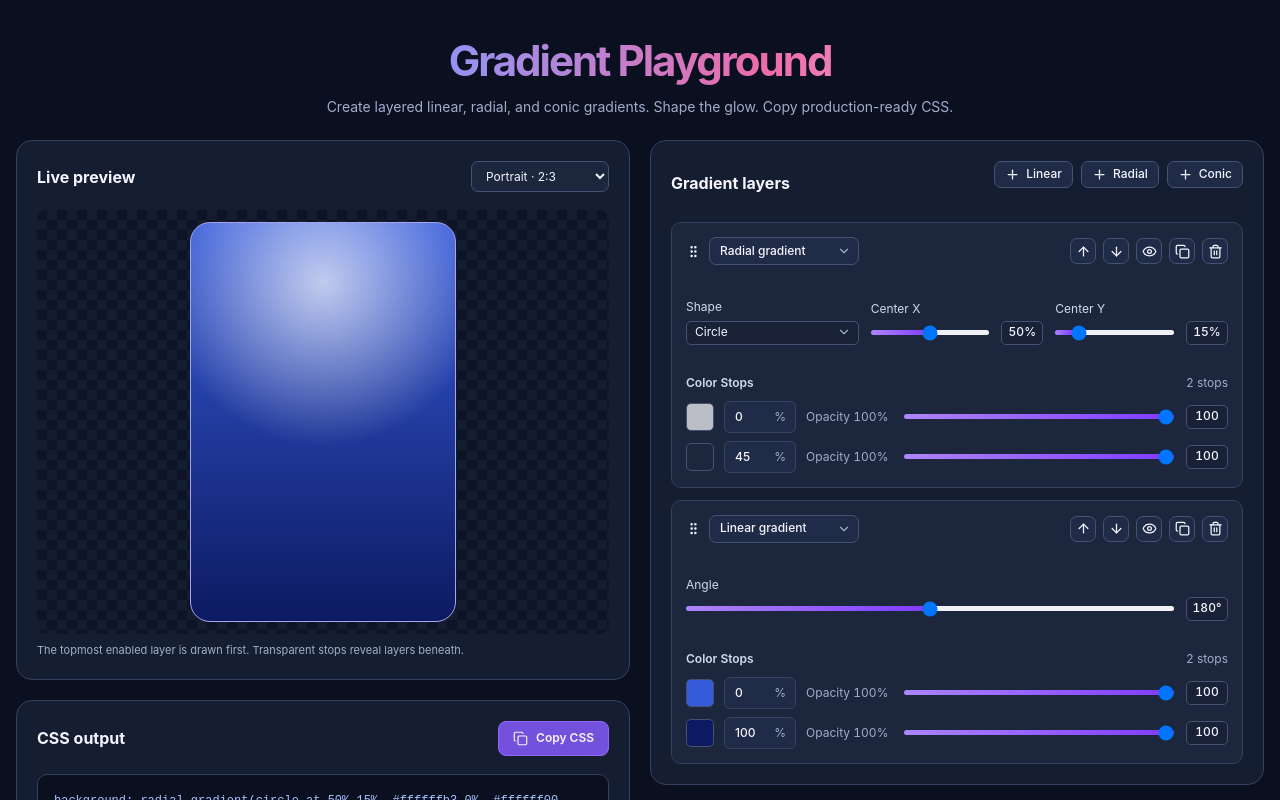
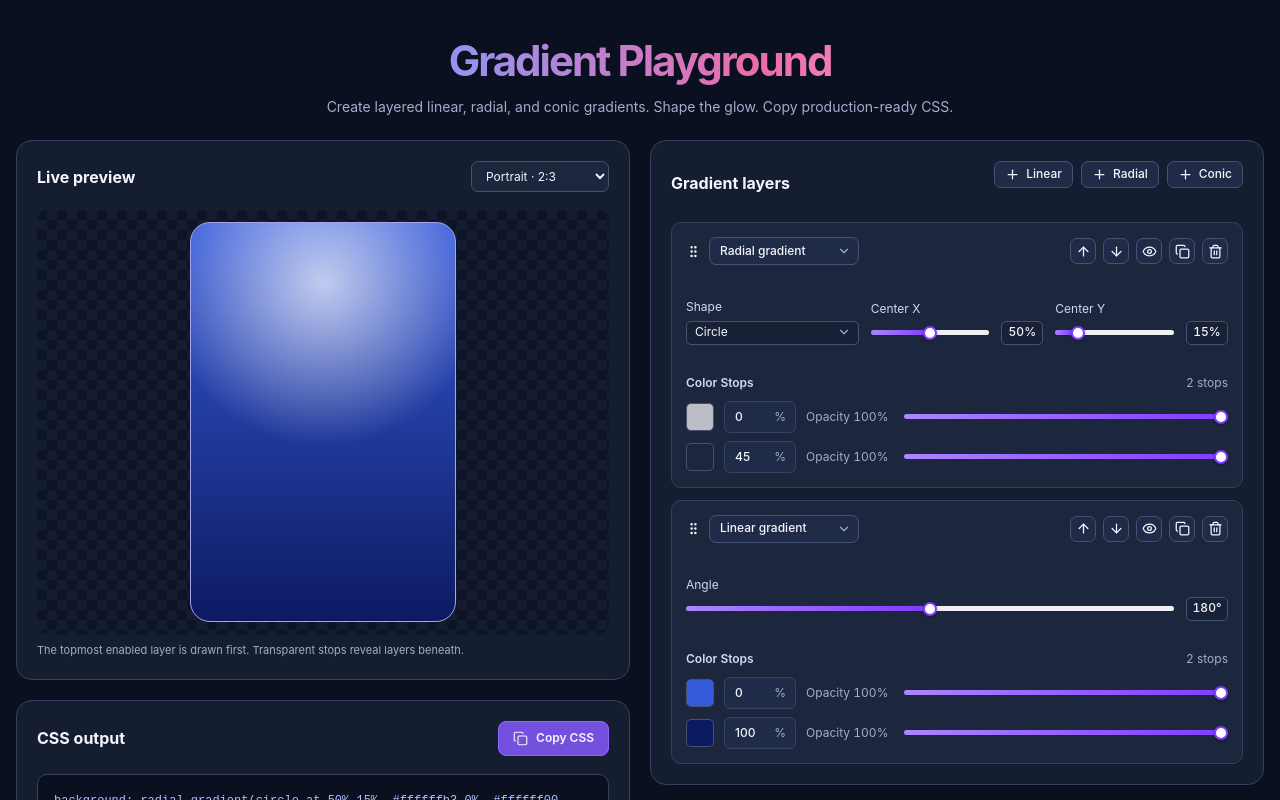
Before and after one commit to thomas367/gradientPlayground, a React (Vite) app: page / in a window 1280 px wide. Shown: the top 800 px of the page. Built offline with nearby package versions, Linux system fonts and the light colour scheme.

Commit message:
Stabilize dynamic styles and slider controls

```diff
--- a/src/components/common/colorPicker/colorPicker.tsx
+++ b/src/components/common/colorPicker/colorPicker.tsx
@@ -39,7 +39,7 @@ export function ColorPicker({ color, disabled = false, onChange }: ColorPickerPr
         <Styled.Wrapper ref={pickerRef}>
             <Styled.ColorSample
                 type="button"
-                $color={color}
+                style={{ backgroundColor: color }}
                 disabled={disabled}
                 aria-label={`Choose color, current color ${color}`}
                 aria-haspopup="dialog"
--- a/src/components/common/colorPicker/styles.tsx
+++ b/src/components/common/colorPicker/styles.tsx
@@ -5,14 +5,13 @@ export const Wrapper = styled.div`
     flex-shrink: 0;
 `;
 
-export const ColorSample = styled.button<{ $color: string }>`
+export const ColorSample = styled.button`
     display: block;
     width: 28px;
     height: 28px;
     padding: 0;
     border: 1px solid var(--color-secondary-border);
     border-radius: 5px;
-    background: ${({ $color }) => $color};
     cursor: pointer;
 
     &:disabled {
--- a/src/components/common/rangeSlider/rangeSlider.tsx
+++ b/src/components/common/rangeSlider/rangeSlider.tsx
@@ -11,6 +11,7 @@ interface RangeInputProps {
     step?: number;
     unit?: string;
     disabled?: boolean;
+    showValue?: boolean;
     onChange: (value: number) => void;
 }
 
@@ -22,10 +23,12 @@ export function RangeSlider({
     step = 1,
     unit = '',
     disabled = false,
+    showValue = true,
     onChange,
 }: RangeInputProps): React.JSX.Element {
     const id = useId();
     const progress = max > min ? ((value - min) / (max - min)) * 100 : 0;
+    const background = `linear-gradient(to right, #ac85ff 0%, #803bff ${progress}%, #f1f1f5 ${progress}%, #f1f1f5 100%)`;
 
     return (
         <Styled.Wrapper>
@@ -39,14 +42,16 @@ export function RangeSlider({
                     step={step}
                     value={value}
                     disabled={disabled}
-                    $progress={progress}
+                    style={{ background }}
                     aria-valuetext={`${value}${unit}`}
                     onChange={(event) => onChange(event.target.valueAsNumber)}
                 />
-                <Styled.Value htmlFor={id}>
-                    {value}
-                    {unit}
-                </Styled.Value>
+                {showValue && (
+                    <Styled.Value htmlFor={id}>
+                        {value}
+                        {unit}
+                    </Styled.Value>
+                )}
             </Styled.SliderRow>
         </Styled.Wrapper>
     );
--- a/src/components/common/rangeSlider/styles.tsx
+++ b/src/components/common/rangeSlider/styles.tsx
@@ -22,7 +22,7 @@ export const SliderRow = styled.div`
     width: 100%;
 `;
 
-export const Slider = styled.input<{ $progress: number }>`
+export const Slider = styled.input`
     appearance: none;
     flex: 1;
     width: 100%;
@@ -32,17 +32,36 @@ export const Slider = styled.input<{ $progress: number }>`
     border: none;
     border-radius: 999px;
     cursor: pointer;
-    background: linear-gradient(
-        to right,
-        #ac85ff 0%,
-        #803bff ${({ $progress }) => $progress}%,
-        #f1f1f5 ${({ $progress }) => $progress}%,
-        #f1f1f5 100%
-    );
-
     &:focus-visible {
         outline: 2px solid var(--color-primary-hover);
         outline-offset: 6px;
+    }
+
+    &::-webkit-slider-thumb {
+        -webkit-appearance: none;
+        appearance: none;
+        width: 14px;
+        height: 14px;
+        border: 2px solid #803bff;
+        border-radius: 50%;
+        background: #fff;
+        box-shadow: 0 1px 3px rgb(0 0 0 / 35%);
+        cursor: grab;
+    }
+
+    &::-moz-range-thumb {
+        width: 10px;
+        height: 10px;
+        border: 2px solid #803bff;
+        border-radius: 50%;
+        background: #fff;
+        box-shadow: 0 1px 3px rgb(0 0 0 / 35%);
+        cursor: grab;
+    }
+
+    &:active::-webkit-slider-thumb,
+    &:active::-moz-range-thumb {
+        cursor: grabbing;
     }
 
     &:disabled {
--- a/src/components/gradientLayers/controls/colorStops/colorStop.tsx
+++ b/src/components/gradientLayers/controls/colorStops/colorStop.tsx
@@ -66,6 +66,7 @@ export const ColorStop = observer(function ColorStop({
                     max={100}
                     step={1}
                     disabled={!enabled}
+                    showValue={false}
                     onChange={(value) => handleOpacityChange(value)}
                 />
             </Styled.OpacityControls>
--- a/src/components/gradientPreview/gradientPreview.tsx
+++ b/src/components/gradientPreview/gradientPreview.tsx
@@ -64,7 +64,13 @@ export const GradientPreview = observer(function GradientPreview(): React.JSX.El
             )}
 
             <Styled.Stage>
-                <Styled.Preview $ratio={ratio} $background={background} />
+                <Styled.Preview
+                    style={{
+                        aspectRatio: ratio,
+                        width: ratio >= 1 ? 'min(100%, 400px)' : `min(100%, ${400 * ratio}px)`,
+                        background: background || 'transparent',
+                    }}
+                />
             </Styled.Stage>
 
             <Styled.Hint>
--- a/src/components/gradientPreview/styles.tsx
+++ b/src/components/gradientPreview/styles.tsx
@@ -20,13 +20,10 @@ export const Stage = styled.div`
         -10px 0;
 `;
 
-export const Preview = styled.div<{ $ratio: number; $background: string }>`
-    aspect-ratio: ${({ $ratio }) => $ratio};
-    width: ${({ $ratio }) => ($ratio >= 1 ? 'min(100%, 400px)' : `min(100%, ${400 * $ratio}px)`)};
+export const Preview = styled.div`
     max-height: 400px;
     border: 1px solid #a5a4ed;
     border-radius: 20px;
-    background: ${({ $background }) => $background || 'transparent'};
 `;
 
 export const AspectRatioSelect = styled.select`
```
